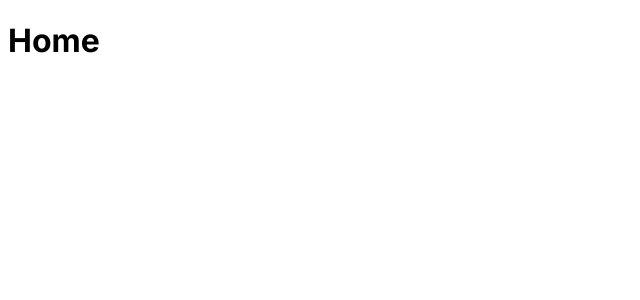
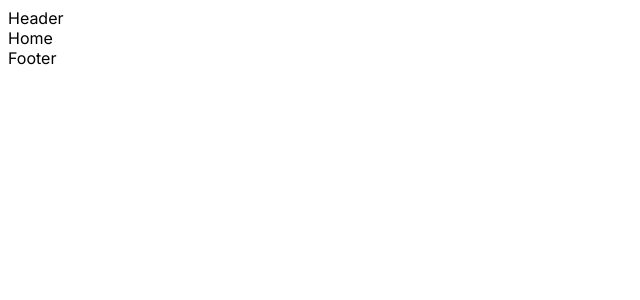
Before and after one commit to heart-01/nestjs-app-router-demo, a Next.js app in the folder 2/: page / in a window 1280 px wide. Shown: the top 300 px of the page, without its empty margins (0-640 px from the left). Built offline with nearby package versions, Linux system fonts and the light colour scheme.

Commit message:
[Feat]: Add route handler page and api

```diff
--- /dev/null
+++ b/2/app/api/v1/hello/route.ts
@@ -0,0 +1,4 @@
+export const GET = async () => {
+  console.log("Hello World");
+  return Response.json({ message: "Hello World" });
+};
--- /dev/null
+++ b/2/app/api/v1/product/[id]/route.ts
@@ -0,0 +1,13 @@
+type Props = {
+  params: {
+    id: string;
+  };
+};
+
+export const GET = async (request: Request, { params }: Props) => {
+  const { id } = params;
+  return Response.json({
+    id,
+    name: "Product Name",
+  });
+};
--- a/2/app/layout.tsx
+++ b/2/app/layout.tsx
@@ -15,7 +15,11 @@ export default function RootLayout({
 }>) {
   return (
     <html lang="en">
-      <body className={inter.className}>{children}</body>
+      <body className={inter.className}>
+        <div>Header</div>
+        {children}
+        <div>Footer</div>
+      </body>
     </html>
   );
 }
--- a/2/app/page.tsx
+++ b/2/app/page.tsx
@@ -1,7 +1,7 @@
 export default function Home() {
   return (
     <div>
-      <h1>Home</h1>
+      Home
     </div>
   );
 }
```
Also changed, not shown: 2/app/content/[slug]/[id]/page.tsx (added, +17 -0 lines), 2/app/content/layout.tsx (added, +12 -0 lines), 2/app/shop/[[...slug]]/page.tsx (added, +15 -0 lines).
